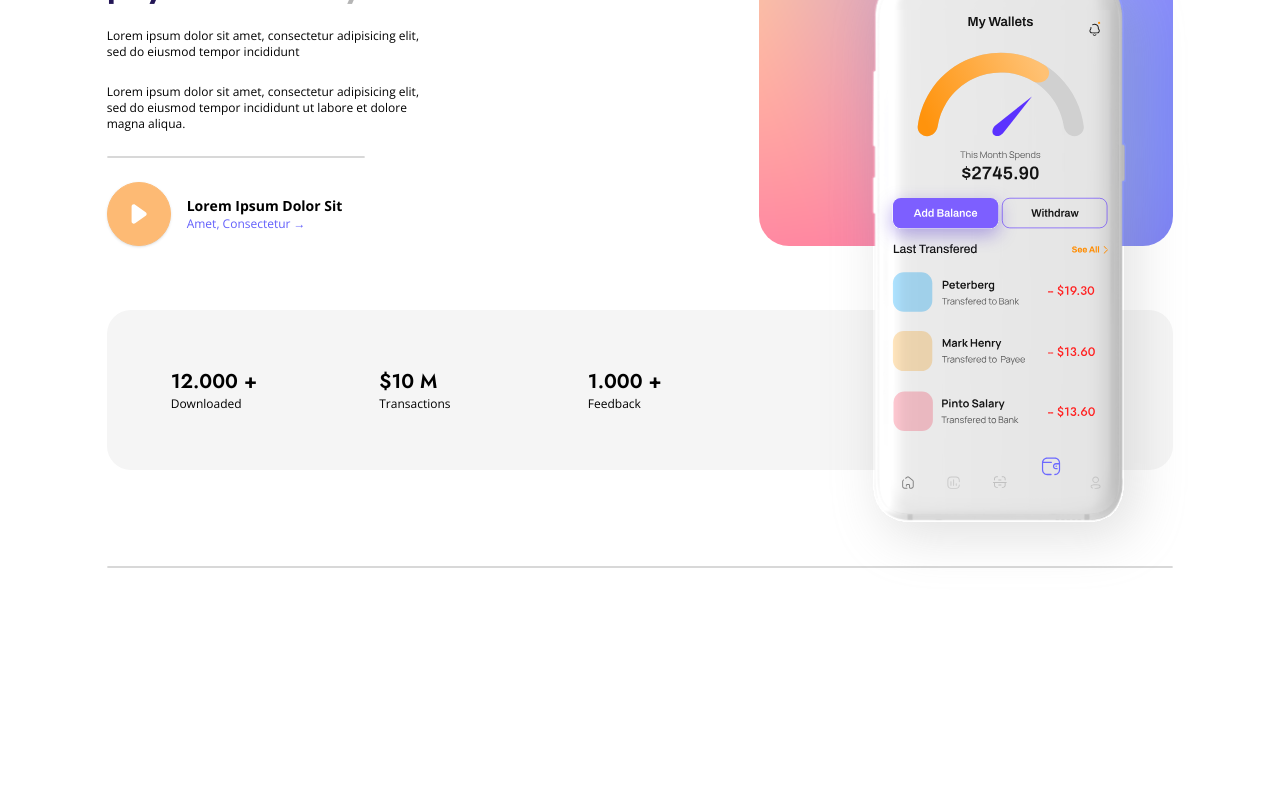
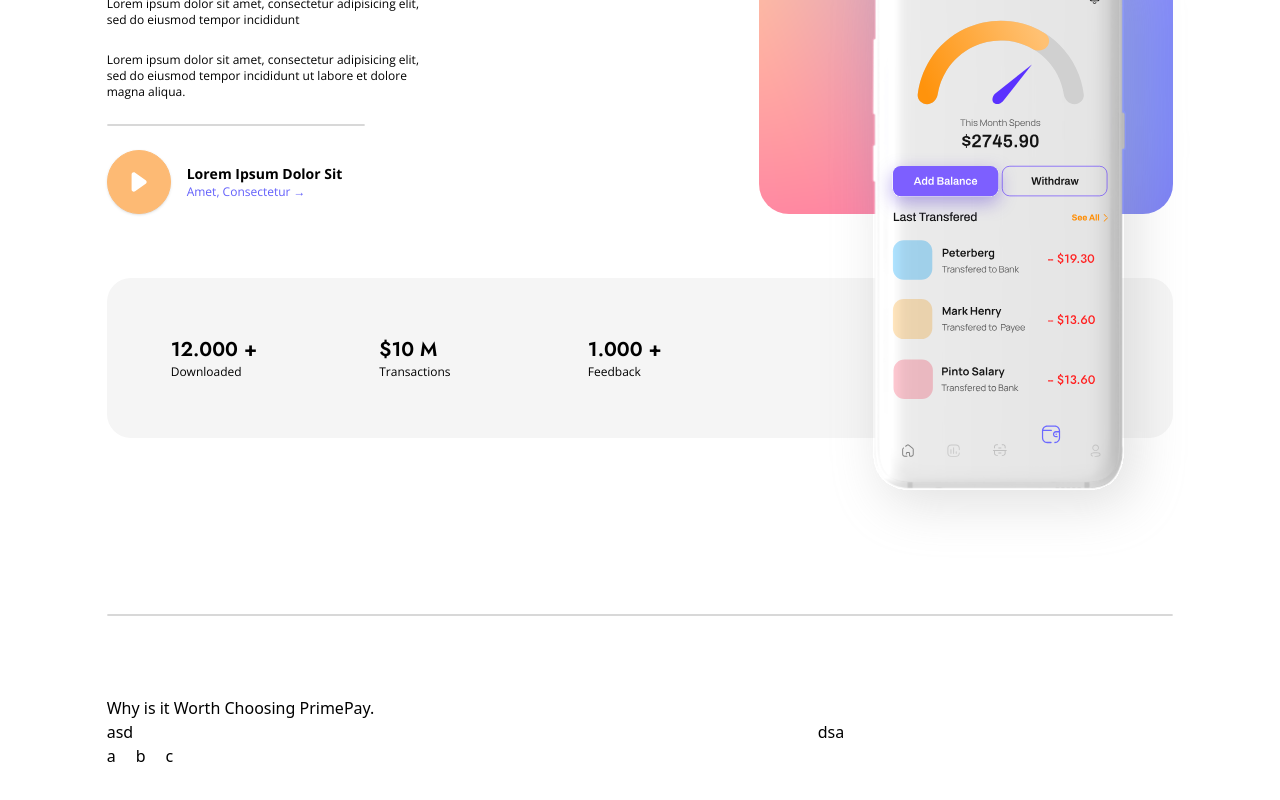
Before and after one commit to nikolayy-dimitrov/PrimePay, a React (Vite) app: page / in a window 1280 px wide. Shown: the part 1764-2564 px from the top of the page. Before the commit the page ends 2362 px from the top, so only its background shows below. Built offline with nearby package versions, Linux system fonts and the light colour scheme.

Commit message:
fixed page display

```diff
--- a/src/App.tsx
+++ b/src/App.tsx
@@ -2,6 +2,8 @@ import Navbar from "./components/Navbar.tsx";
 import {useState} from "react";
 import {SelectedPage} from "./utils/types.ts";
 import Home from "./pages/Home.tsx";
+import Features from "./pages/Features.tsx";
+import AboutUs from "./pages/AboutUs.tsx";
 
 function App() {
   const [ selectedPage, setSelectedPage ] = useState<SelectedPage>(SelectedPage.Home);
@@ -10,6 +12,8 @@ function App() {
     <div className="app bg-white">
       <Navbar selectedPage={selectedPage} setSelectedPage={setSelectedPage} />
       <Home setSelectedPage={setSelectedPage} />
+      <AboutUs setSelectedPage={setSelectedPage} />
+      <Features setSelectedPage={setSelectedPage} />
     </div>
   )
 }
--- /dev/null
+++ b/src/pages/AboutUs.tsx
@@ -0,0 +1,33 @@
+import {SelectedPage} from "../utils/types.ts";
+import {motion} from "framer-motion";
+
+type Props = {
+    setSelectedPage: (value: SelectedPage) => void;
+};
+
+const AboutUs = ({setSelectedPage}: Props) => {
+    return <section id="featured" className="mx-auto w-5/6 py-20">
+        <motion.div
+            onViewportEnter={() => setSelectedPage(SelectedPage.AboutUs)}
+        >
+            <div>
+                <div>
+                    <h2>Why is it Worth Choosing PrimePay.</h2>
+                </div>
+                <div>
+                    <div className="flex flex-row">
+                        <div className="basis-2/3">asd</div>
+                        <div className="basis-1/3">dsa</div>
+                    </div>
+                    <div className="flex flex-row gap-5">
+                        <div className="basis1/3">a</div>
+                        <div className="basis1/3">b</div>
+                        <div className="basis1/3">c</div>
+                    </div>
+                </div>
+            </div>
+        </motion.div>
+    </section>
+}
+
+export default AboutUs;
--- /dev/null
+++ b/src/pages/Features.tsx
@@ -0,0 +1,18 @@
+import {SelectedPage} from "../utils/types.ts";
+import {motion} from "framer-motion";
+
+type Props = {
+    setSelectedPage: (value: SelectedPage) => void;
+};
+
+const Features = ({setSelectedPage}: Props) => {
+    return <section id="featured">
+        <motion.div
+            onViewportEnter={() => setSelectedPage(SelectedPage.Features)}
+        >
+
+        </motion.div>
+    </section>
+}
+
+export default Features;
--- a/src/pages/Home.tsx
+++ b/src/pages/Home.tsx
@@ -19,8 +19,8 @@ type Props = {
 
 const Home = ({setSelectedPage}: Props) => {
 
-    return <section id="home" className="gap-16 py-10 md:h-full md:pb-0 bg-white">
-        {/*hero section*/}
+    return <section id="home" className="gap-16 py-10 md:pb-0 bg-white">
+        {/* Hero section */}
         <motion.div onViewportEnter={() => setSelectedPage(SelectedPage.Home)}>
             <div className="mt-12 z-10">
                 <div className="z-20 absolute inset-0 flex justify-center items-center -mt-14">
@@ -44,7 +44,7 @@ const Home = ({setSelectedPage}: Props) => {
                 <div className="relative flex items-end justify-center h-screen">
                     <div className="absolute inset-0 flex justify-center items-center">
                         <img alt="home-page-hero-background" src={HeroBackground}
-                             className="w-11/12 h-screen max-md:hidden"/>
+                             className="w-11/12 max-md:hidden"/>
                         <img alt="money-icon" src={MoneyImg}
                              className="absolute size-52 left-[25%] bottom-[10%] max-md:hidden"/>
                         <img alt="money-icon" src={CardImg}
@@ -56,8 +56,8 @@ const Home = ({setSelectedPage}: Props) => {
                 </div>
             </div>
         </motion.div>
-        {/*2nd section*/}
-        <div className="flex items-center justify-center h-screen">
+        {/* 2nd section */}
+        <div className="flex items-center justify-center py-20 mt-72">
             <div className="absolute bg-bgc w-11/12 rounded-3xl md:h-5/6">
                 <div className="z-10 absolute left-[28%] top-[5%]">
                     <img alt="message-icon" src={MessageImg} className="max-md:hidden size-32"/>
@@ -86,8 +86,8 @@ const Home = ({setSelectedPage}: Props) => {
                 </div>
             </div>
         </div>
-        {/*3rd section*/}
-        <div>
+        {/* 3rd section */}
+        <div className="py-20 mt-60">
             <div className="flex flex-col items-center">
                 <div className="w-10/12 max-w-6xl mx-auto mb-16">
                     <div className="flex gap-8">
```
